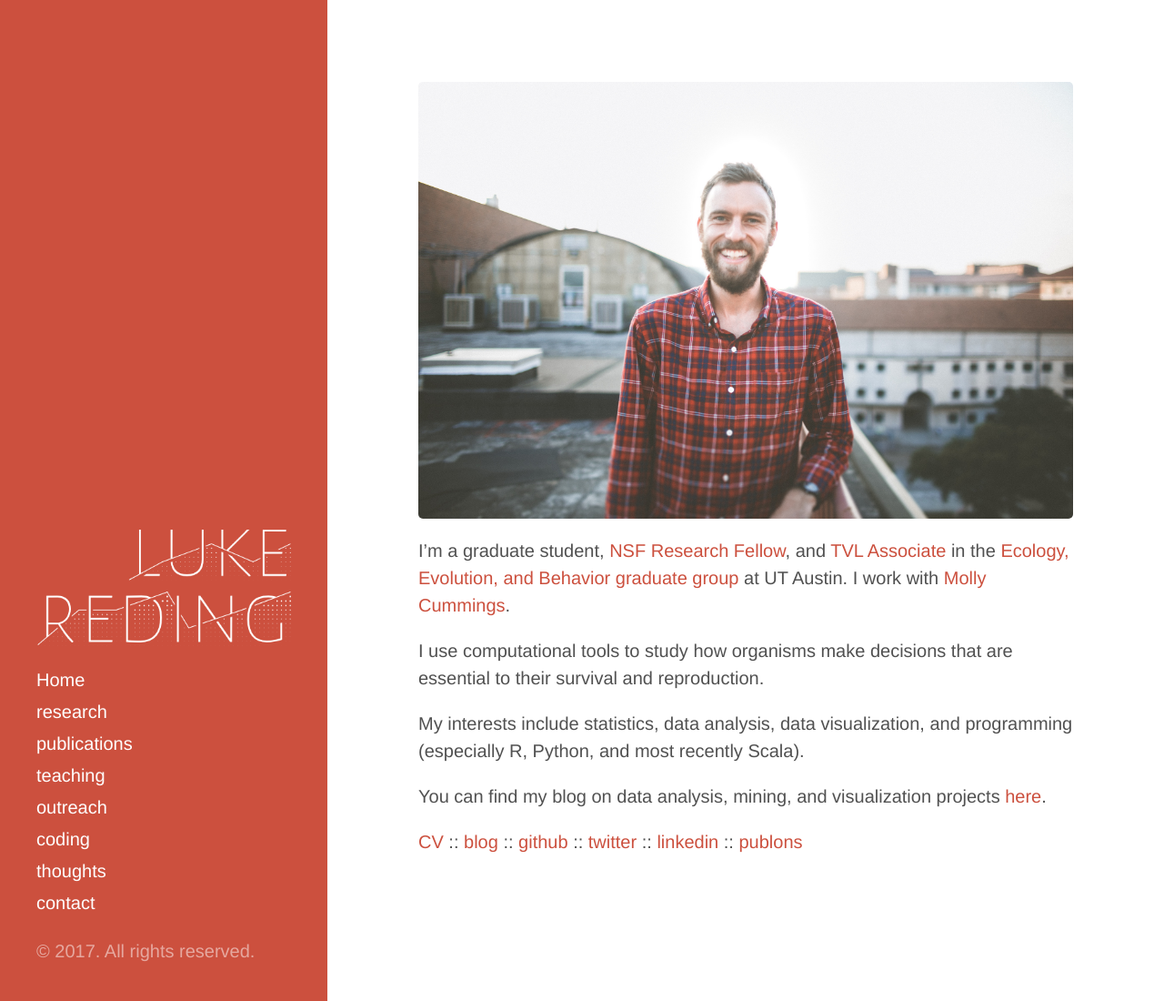
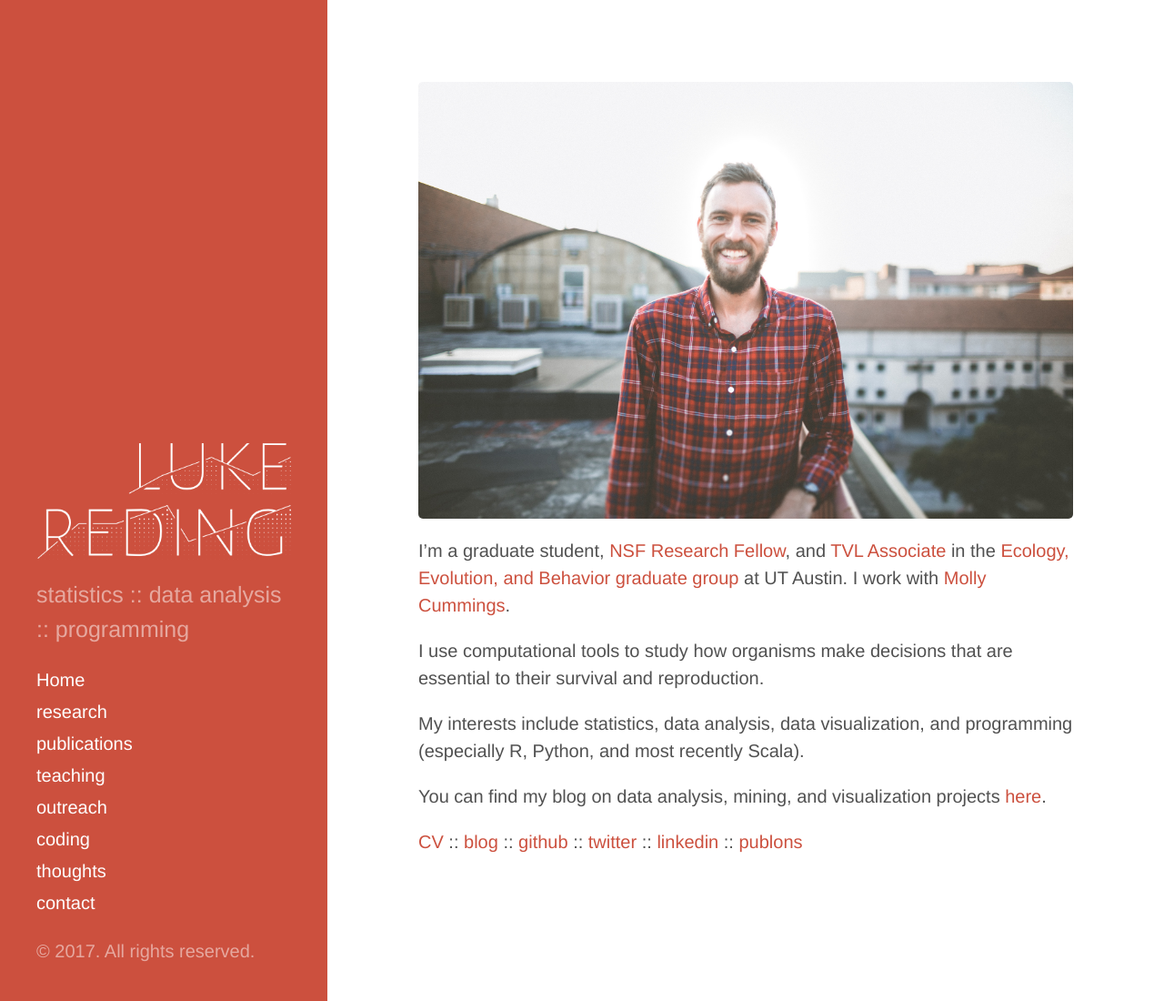
Before and after one commit to lukereding/lukereding.github.io, a Jekyll site: the page built from index.md, in a window 1280 px wide and 1100 px high. Shown: the whole window at 91% size. Built offline with Jekyll 4.4.1, drawn with Linux system fonts in a browser that asks for light colours; the list of posts is cut into pages by our own code.

Commit message:
add new tagline

```diff
--- a/_config.yml
+++ b/_config.yml
@@ -8,7 +8,7 @@
 # Setup
 title:            luke reding
 tagline:          'data scienists'
-description:      ''
+description:      'statistics :: data analysis :: programming'
 url:              lukereding.github.io
 
 author:
```
